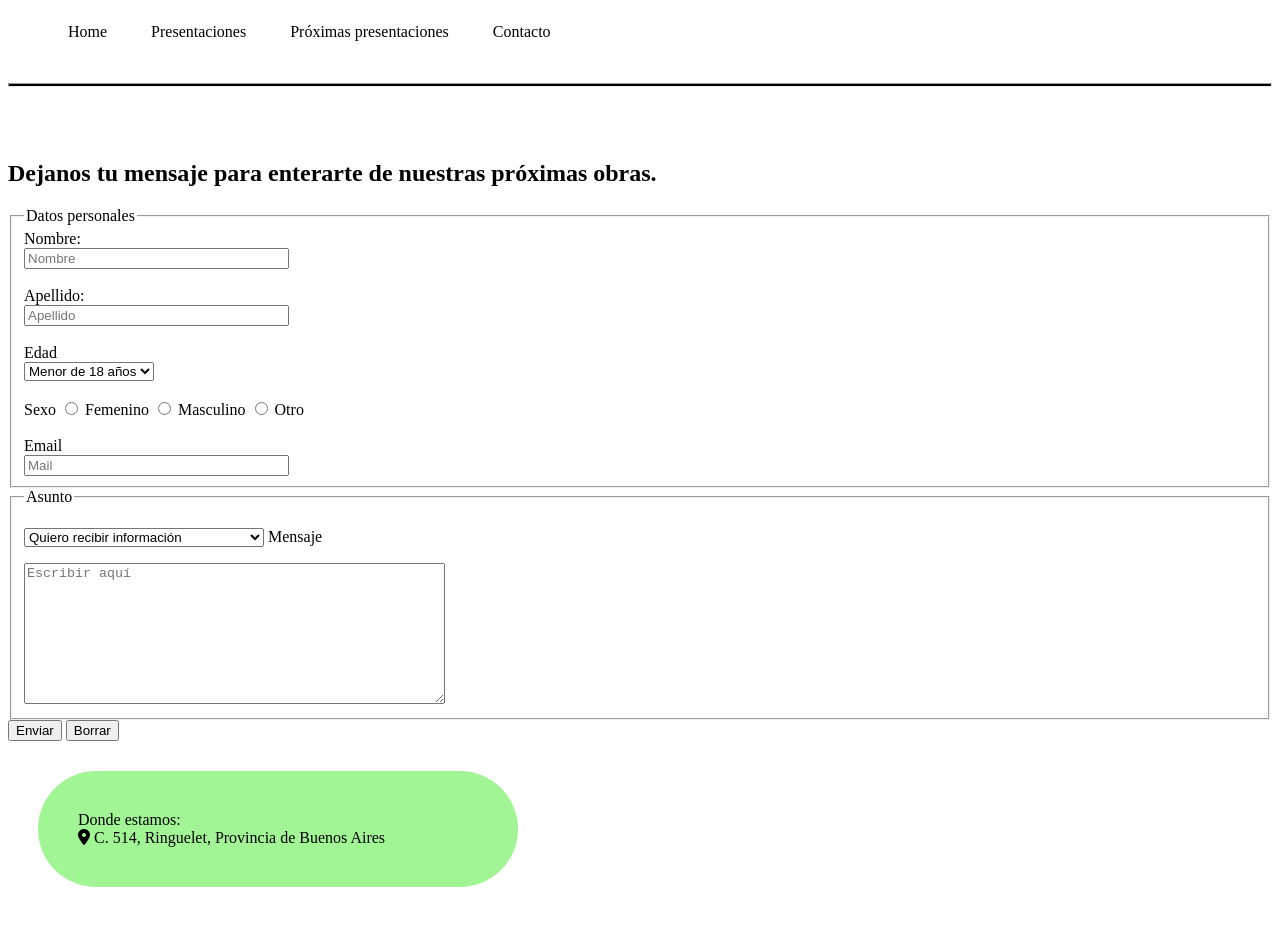
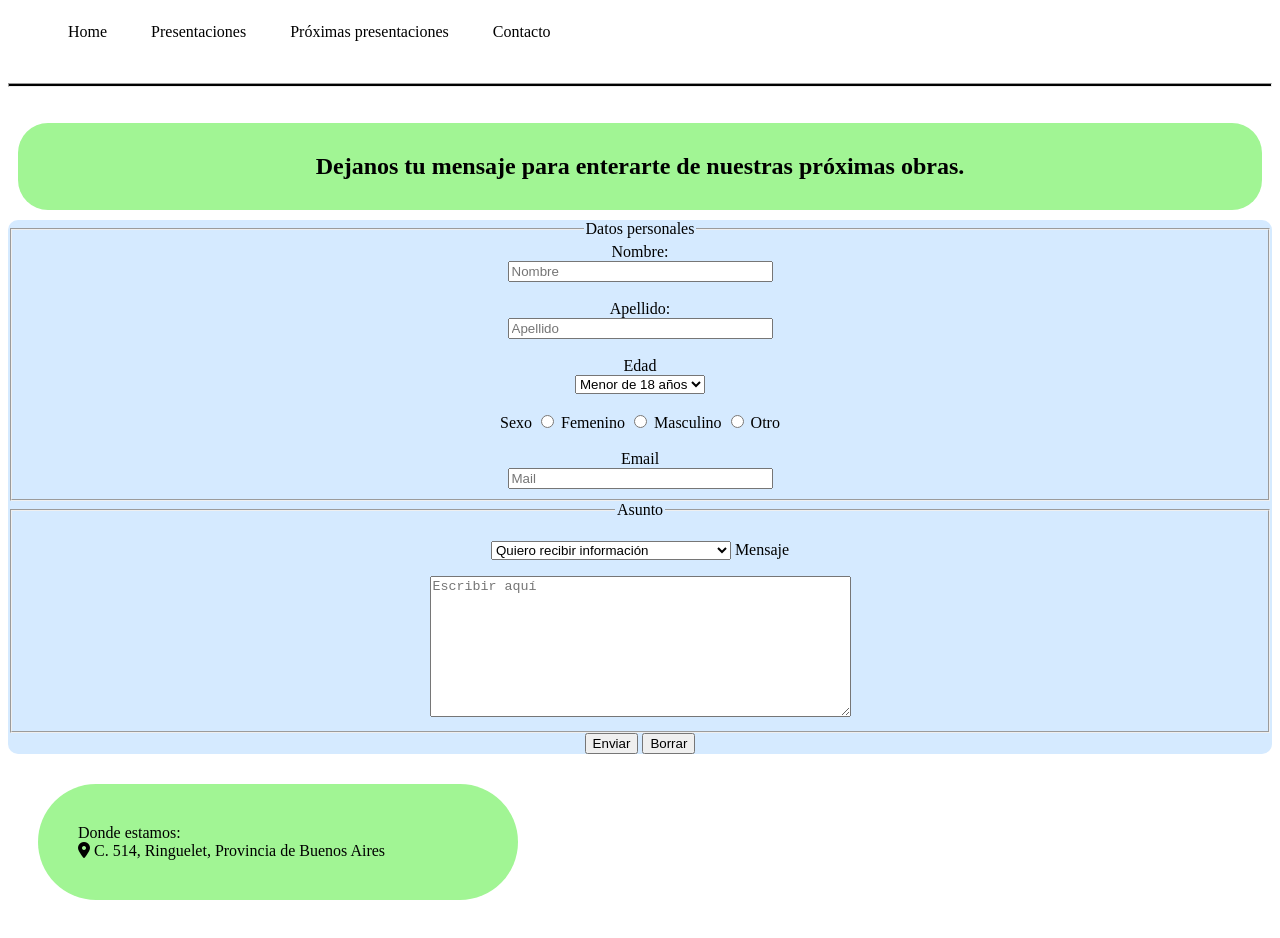
Before and after one commit to Lou199108/TPO-grup19, a plain HTML site: page contactos.html in a window 1280 px wide. Shown: the part 258-1196 px from the top of the page. Drawn offline with Linux system fonts and the light colour scheme; grey boxes are pictures that could not be loaded.

Commit message:
detalles

```diff
--- a/Css/Style-contacto.css
+++ b/Css/Style-contacto.css
@@ -48,6 +48,8 @@ section p{
     width: 400px;
     text-align: left;
     font-size: 20 px;
+    justify-content: center;
+    align-items: center;
 }
 
 .info{
@@ -125,3 +127,26 @@ footer a{
     font-size: 40 px;
     text-decoration: none;
 }
+
+.info-form{
+    background-color: rgb(161, 245, 148);
+    border: 0px;
+    border-radius: 30px;
+    border-style:ridge;
+    text-align:center;
+    justify-content: center;
+    align-items: center;
+    margin: 10px;
+    padding: 10px;
+}
+
+.formulario{
+
+    background-color: #d5eaff;
+    text-align:center;
+    justify-content: center;
+    align-items: center;
+    border: 0px;
+    border-radius: 10px;
+    border-style:ridge;
+}
--- a/contactos.html
+++ b/contactos.html
@@ -34,9 +34,10 @@
     <hr><br>
 
     <div class="info-form">
-        <h2> <br> Dejanos tu mensaje para enterarte de nuestras próximas obras.</h2>
+        <h2> Dejanos tu mensaje para enterarte de nuestras próximas obras. </h2>
      </div>
 
+     <div class="formulario">
     <form name="fvalida" action="" method="get">
         <fieldset>
             <legend>Datos personales</legend>
@@ -99,6 +100,8 @@
 
     </form>
 
+</div>
+
     <section >
         <p>Donde estamos:<br>
             <i class="fa-solid fa-location-dot"></i>
```
Also changed, not shown: Presentaciones.html (+4 -3 lines), Próximas-presentaciones.html (+2 -0 lines).
